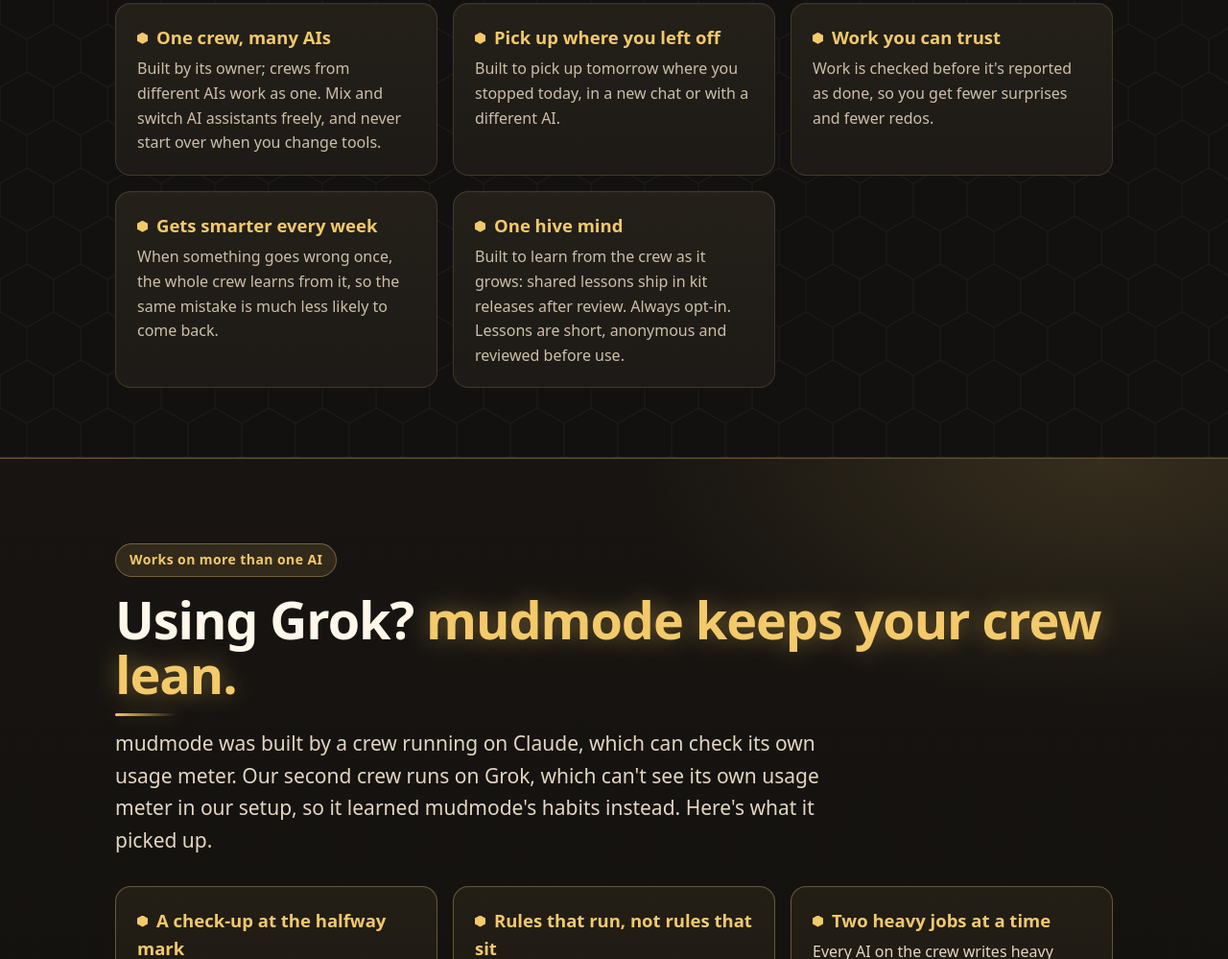
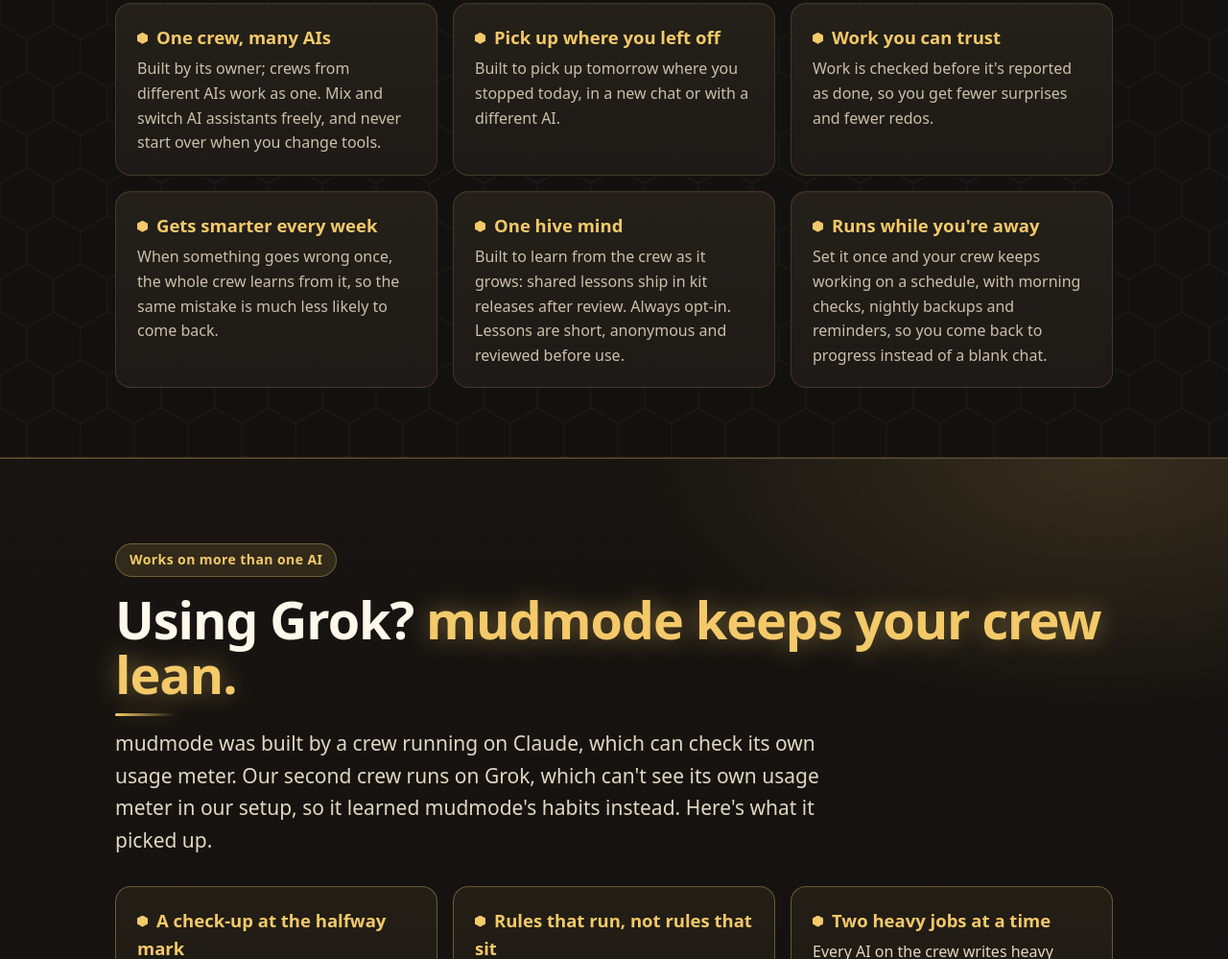
Before and after one commit to bottledhatecom-cmd/mudmode, a plain HTML site: page index.html in a window 1280 px wide. Shown: the part 925-1924 px from the top of the page at 96% size. Drawn offline with Linux system fonts and the light colour scheme.

Commit message:
Why mudmode is awesome: sixth card 'Runs while you're away' fills the empty slot after 'One hive mind' (same card markup/classes). Michael OK 8:35 AM CT

```diff
--- a/index.html
+++ b/index.html
@@ -43,6 +43,7 @@
 <div class="card"><h3>Work you can trust</h3><p>Work is checked before it's reported as done, so you get fewer surprises and fewer redos.</p></div>
 <div class="card"><h3>Gets smarter every week</h3><p>When something goes wrong once, the whole crew learns from it, so the same mistake is much less likely to come back.</p></div>
 <div class="card"><h3>One hive mind</h3><p>Built to learn from the crew as it grows: shared lessons ship in kit releases after review. Always opt-in. Lessons are short, anonymous and reviewed before use.</p></div>
+<div class="card"><h3>Runs while you're away</h3><p>Set it once and your crew keeps working on a schedule, with morning checks, nightly backups and reminders, so you come back to progress instead of a blank chat.</p></div>
 </div>
 </div></section>
 
```
